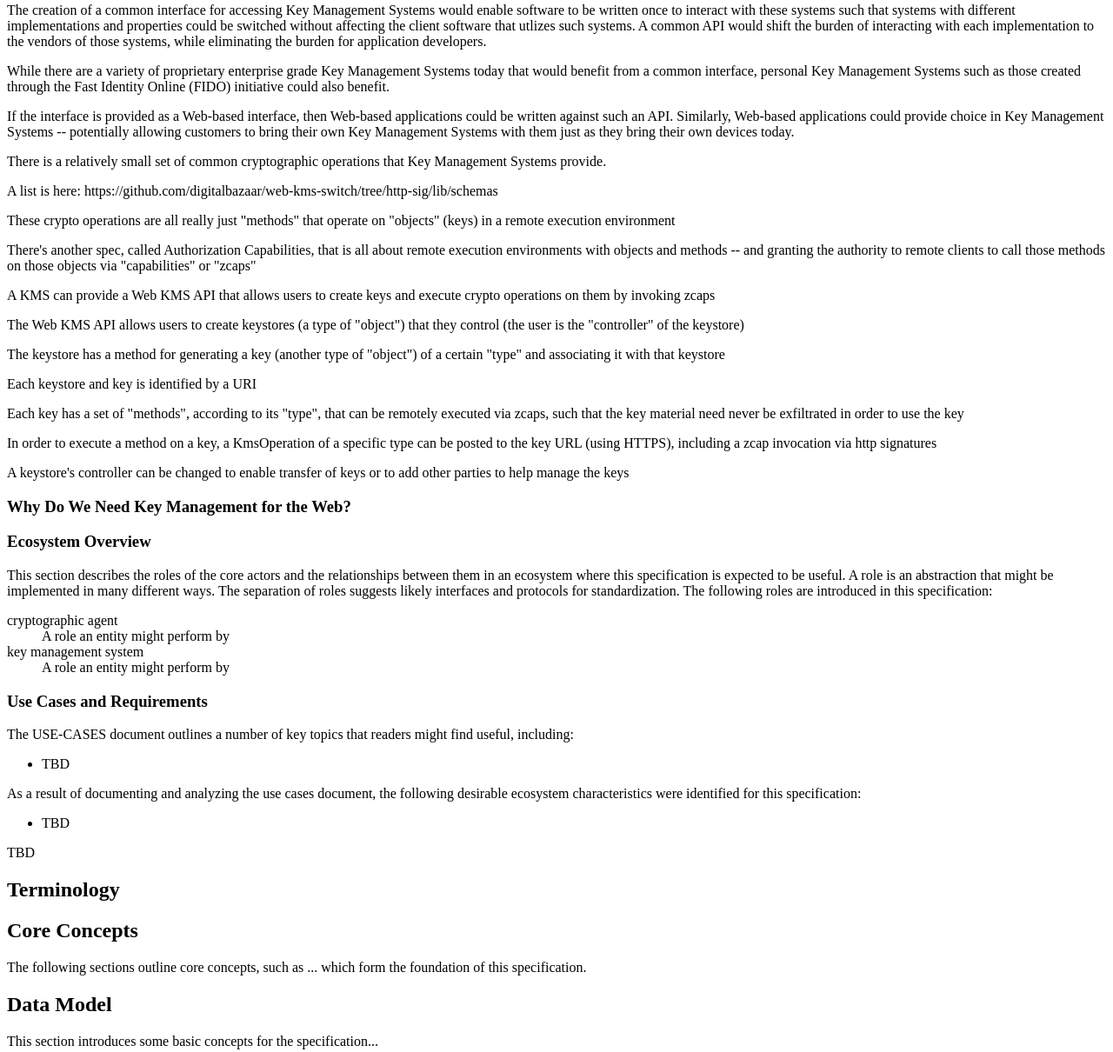
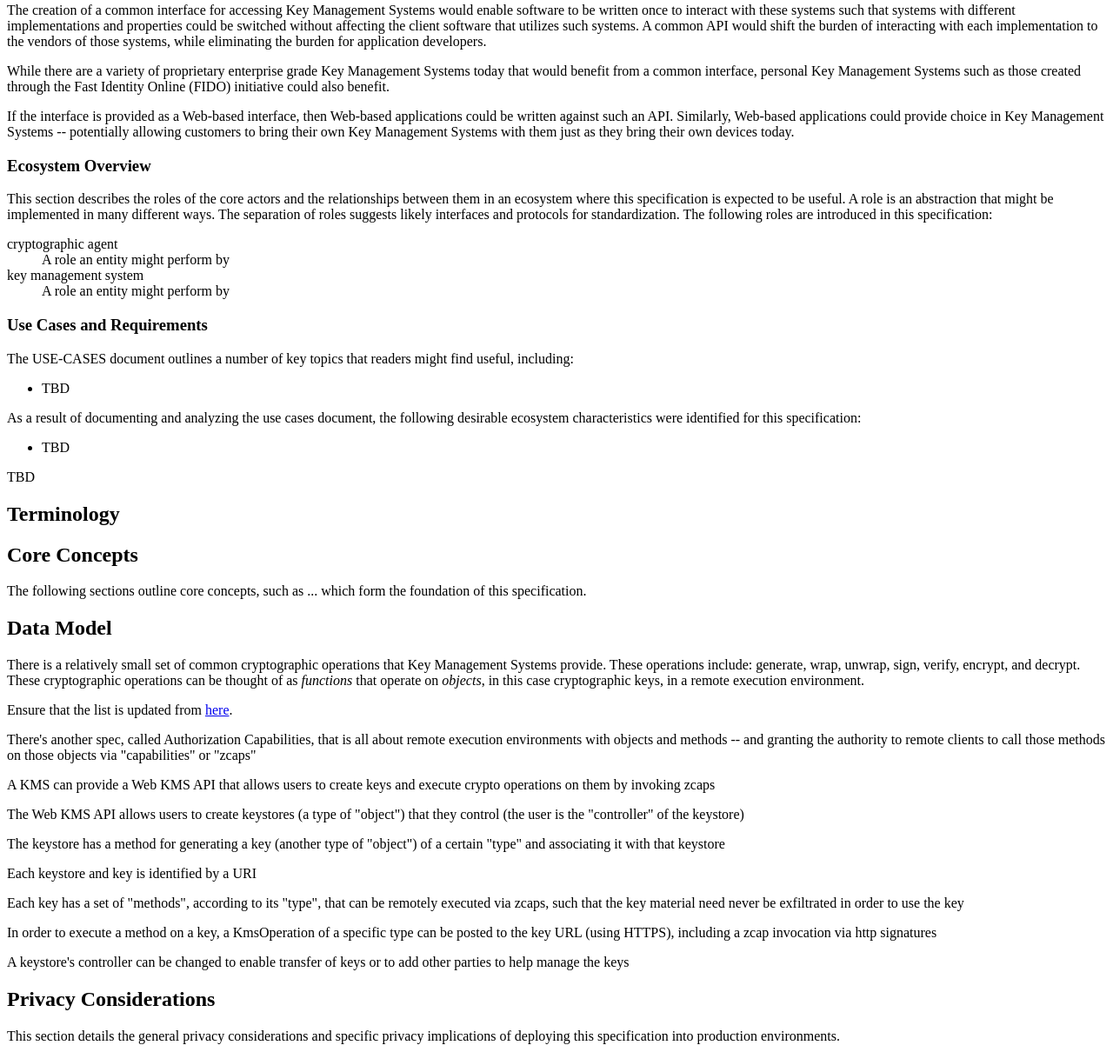
Before and after one commit to w3c-ccg/webkms, a plain HTML site: page index.html in a window 1280 px wide. Shown: the part 238-1448 px from the top of the page at 87% size. Drawn offline with Linux system fonts and the light colour scheme; a script that the page names is missing.

Commit message:
Move core data model description to appropriate section.

```diff
--- a/index.html
+++ b/index.html
@@ -141,7 +141,7 @@ exist, there is no common interface for accessing and using these systems.
 The creation of a common interface for accessing Key Management Systems would
 enable software to be written once to interact with these systems such that
 systems with different implementations and properties could be switched
-without affecting the client software that utlizes such systems. A common API
+without affecting the client software that utilizes such systems. A common API
 would shift the burden of interacting with each implementation to the vendors
 of those systems, while eliminating the burden for application developers.
       </p>
@@ -158,47 +158,6 @@ applications could provide choice in Key Management Systems -- potentially
 allowing customers to bring their own Key Management Systems with them just as
 they bring their own devices today.
       </p>
-      <p>
-There is a relatively small set of common cryptographic operations that Key
-Management Systems provide.
-      </p>
-      <p>
-A list is here: https://github.com/digitalbazaar/web-kms-switch/tree/http-sig/lib/schemas
-      </p>
-      <p>
-These crypto operations are all really just "methods" that operate on "objects" (keys) in a remote execution environment
-      </p>
-      <p>
-There's another spec, called Authorization Capabilities, that is all about remote execution environments with objects and methods -- and granting the authority to remote clients to call those methods on those objects via "capabilities" or "zcaps"
-      </p>
-      <p>
-A KMS can provide a Web KMS API that allows users to create keys and execute crypto operations on them by invoking zcaps
-      </p>
-      <p>
-The Web KMS API allows users to create keystores (a type of "object") that they control (the user is the "controller" of the keystore)
-      </p>
-      <p>
-The keystore has a method for generating a key (another type of "object") of a certain "type" and associating it with that keystore
-      </p>
-      <p>
-Each keystore and key is identified by a URI
-      </p>
-      <p>
-Each key has a set of "methods", according to its "type", that can be remotely executed via zcaps, such that the key material need never be exfiltrated in order to use the key
-      </p>
-      <p>
-In order to execute a method on a key, a KmsOperation of a specific type can be posted to the key URL (using HTTPS), including a zcap invocation via http signatures
-      </p>
-      <p>
-A keystore's controller can be changed to enable transfer of keys or to add other parties to help manage the keys
-      </p>
-
-      <section class="informative">
-        <h3>Why Do We Need Key Management for the Web?</h3>
-
-        <p>
-        </p>
-      </section>
 
       <section class="informative">
         <h3>Ecosystem Overview</h3>
@@ -280,7 +239,41 @@ which form the foundation of this specification.
       <h2>Data Model</h2>
 
       <p>
-This section introduces some basic concepts for the specification...
+There is a relatively small set of common cryptographic operations that Key
+Management Systems provide. These operations include: generate, wrap, unwrap,
+sign, verify, encrypt, and decrypt. These cryptographic operations can be
+thought of as <em>functions</em> that  operate on <em>objects</em>, in this case
+cryptographic keys, in a  remote execution environment.
+      </p>
+      <p class="issue">
+Ensure that the list is updated from <a href="https://github.com/digitalbazaar/web-kms-switch/tree/http-sig/lib/schemas">here</a>.
+      </p>
+      <p>
+There's another spec, called Authorization Capabilities, that is all about
+remote execution environments with objects and methods -- and granting the
+authority to remote clients to call those methods on those objects via
+"capabilities" or "zcaps"
+      </p>
+      <p>
+A KMS can provide a Web KMS API that allows users to create keys and execute crypto operations on them by invoking zcaps
+      </p>
+      <p>
+The Web KMS API allows users to create keystores (a type of "object") that they control (the user is the "controller" of the keystore)
+      </p>
+      <p>
+The keystore has a method for generating a key (another type of "object") of a certain "type" and associating it with that keystore
+      </p>
+      <p>
+Each keystore and key is identified by a URI
+      </p>
+      <p>
+Each key has a set of "methods", according to its "type", that can be remotely executed via zcaps, such that the key material need never be exfiltrated in order to use the key
+      </p>
+      <p>
+In order to execute a method on a key, a KmsOperation of a specific type can be posted to the key URL (using HTTPS), including a zcap invocation via http signatures
+      </p>
+      <p>
+A keystore's controller can be changed to enable transfer of keys or to add other parties to help manage the keys
       </p>
     </section>
 
```
